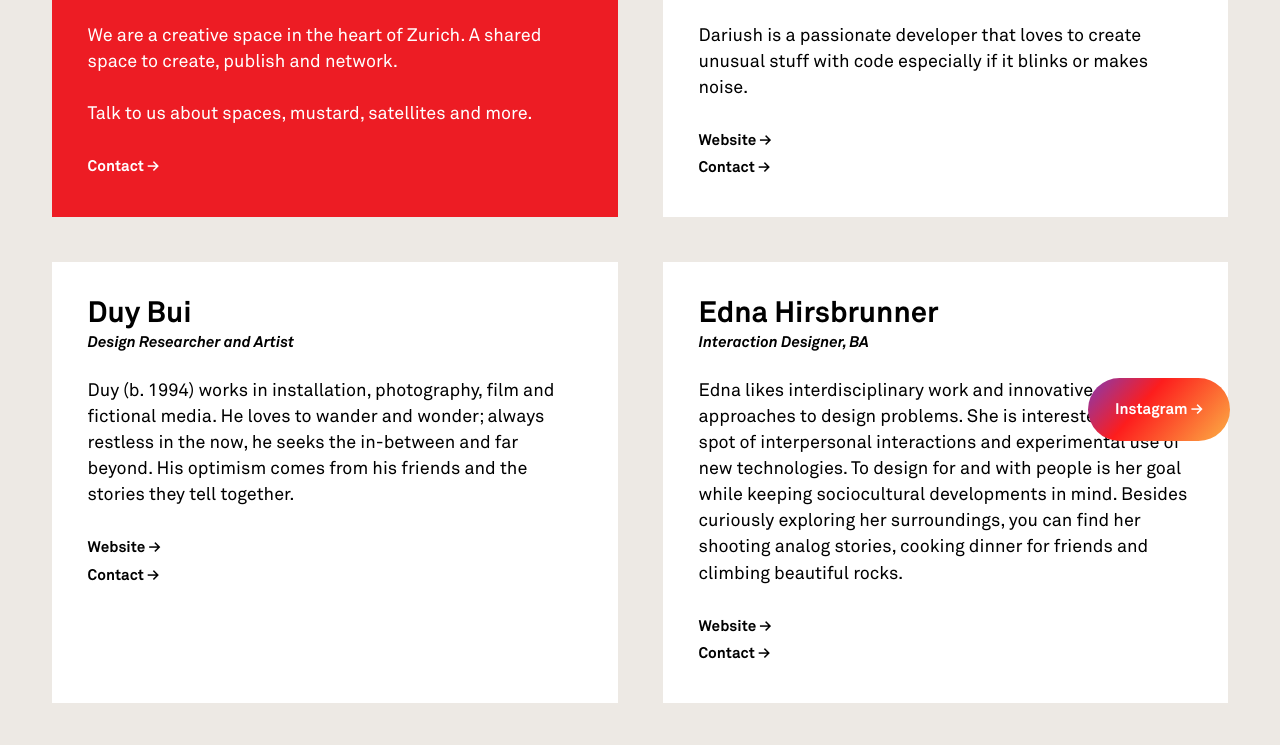
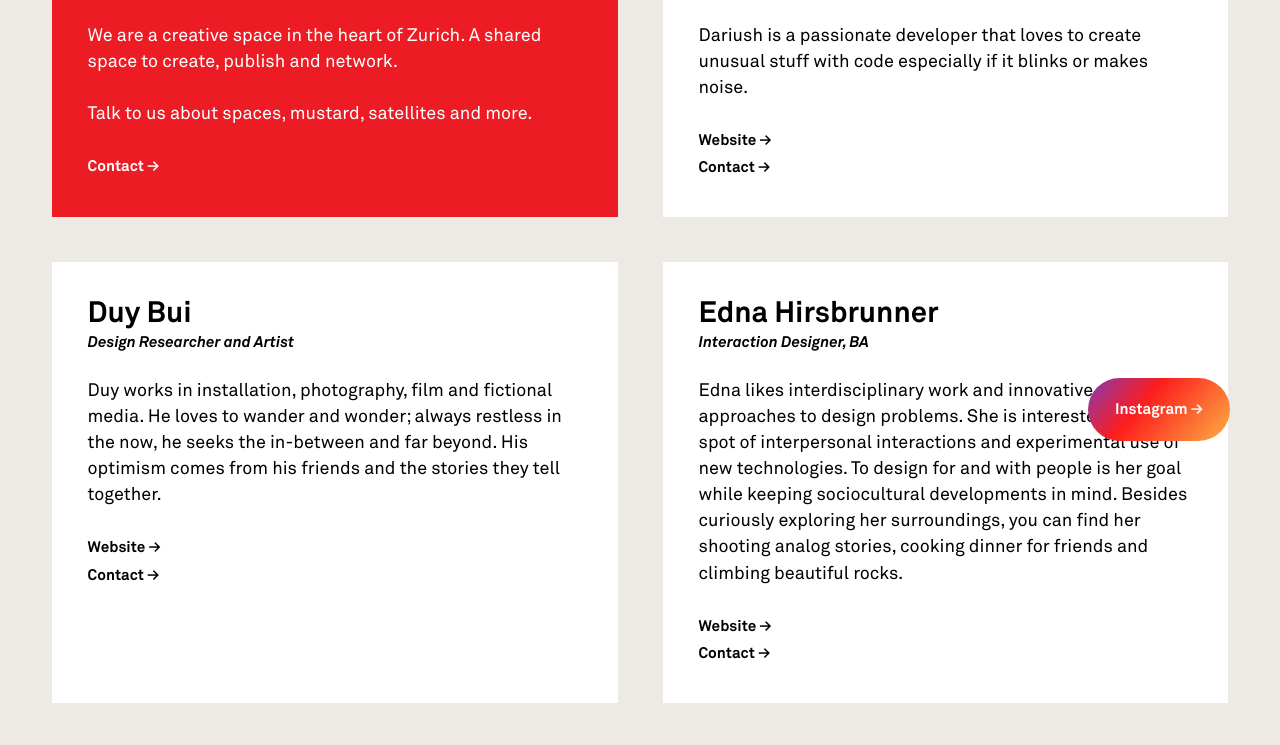
Before and after one commit to duuusen/baustell_ch, a Gatsby site: page / in a window 1280 px wide. Shown: the part 309-1054 px from the top of the page. Built offline with nearby package versions, Linux system fonts and the light colour scheme; Gatsby itself is replaced by a stand-in of ours.

Commit message:
Update duy.md
removed birthdate

```diff
--- a/src/content/duy.md
+++ b/src/content/duy.md
@@ -6,4 +6,4 @@ email: d@duy.ch
 position: b
 style: style-white
 ---
-Duy (b. 1994) works in installation, photography, film and fictional media. He loves to wander and wonder; always restless in the now, he seeks the in-between and far beyond. His optimism comes from his friends and the stories they tell together.
+Duy works in installation, photography, film and fictional media. He loves to wander and wonder; always restless in the now, he seeks the in-between and far beyond. His optimism comes from his friends and the stories they tell together.
```
